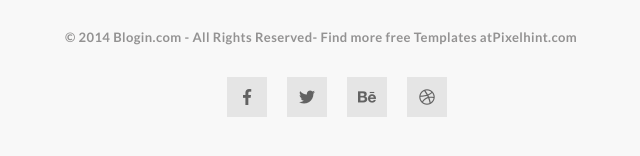
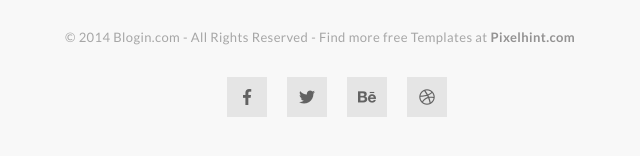
Before and after one commit to yedidic/didi-live-page, a plain HTML site: page index.html in a window 1280 px wide. Shown: the part 1595-1751 px from the top of the page, 313-953 px from the left. Drawn offline with Linux system fonts and the light colour scheme; a web font is replaced by a local one.

Commit message:
updated copyrights line

```diff
--- a/css/main.css
+++ b/css/main.css
@@ -291,7 +291,7 @@ letter-spacing: 0.39px;
 margin: 0 0 38px 0;
 }
 
-footer p span {
+footer p .url-adrs-span {
     /* Text style for "Pixelhint." */
     color: #939292;
     font-family: lato-bold;
--- a/index.html
+++ b/index.html
@@ -91,9 +91,9 @@
         <h2 class="logo down-logo">Blogin
             <span>.</span>
         </h2>
-        <p class="flex copyrights"> <span>© 2014 Blogin.com - All Rights Reserved</span>
-            <span> - Find more free Templates at</span>
-            <span>Pixelhint.com</span>
+        <p class="flex copyrights"> <span>© 2014 Blogin.com - All Rights Reserved&ThinSpace;</span>
+             <span> - Find more free Templates at&ThinSpace;</span>
+             <span class="url-adrs-span"> Pixelhint.com</span>
         </p>
 
         <div class="square-btn-container flex">
```
